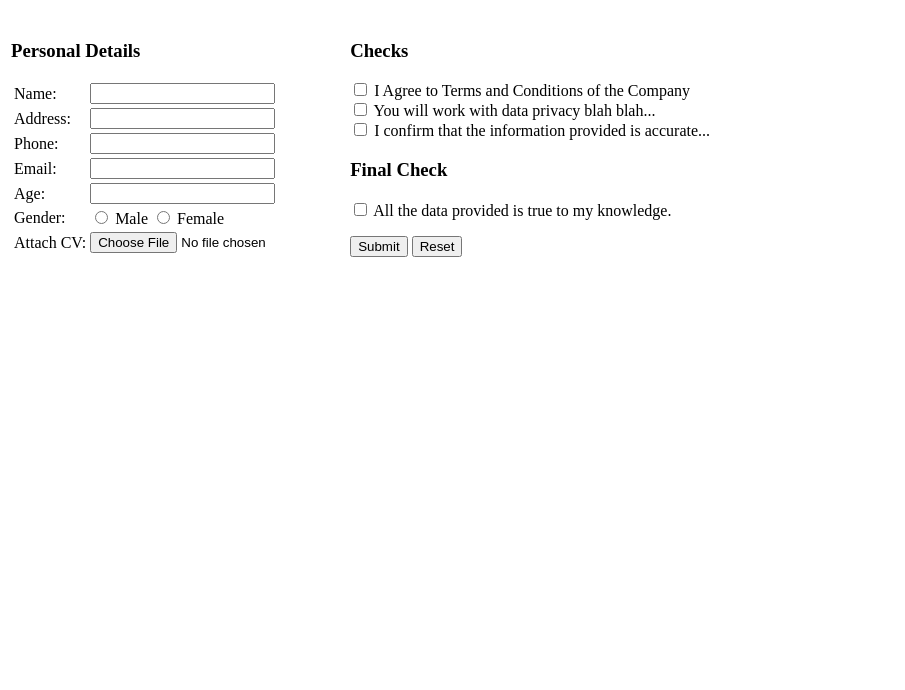
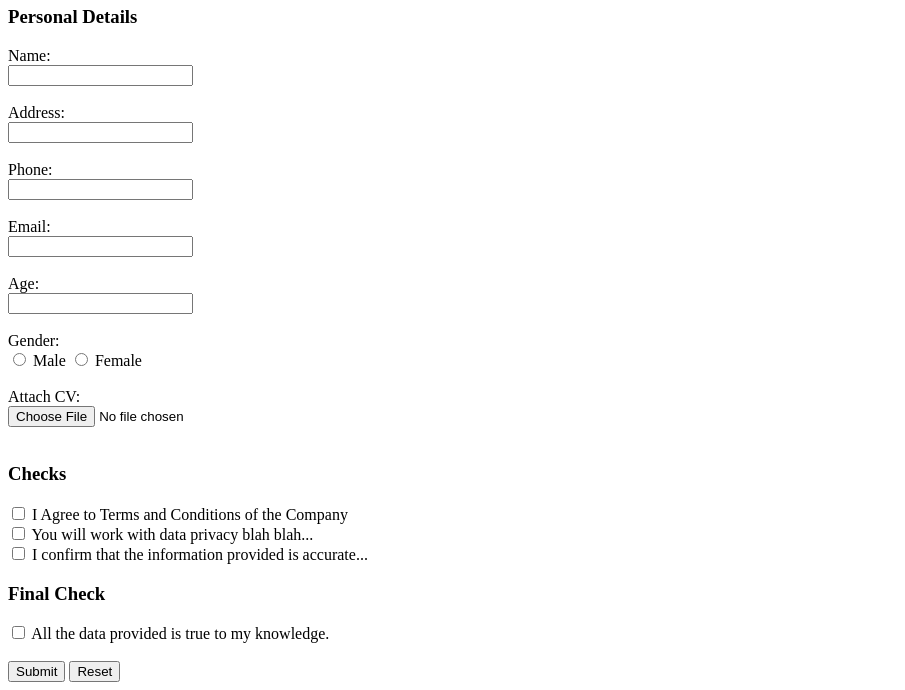
Before and after one commit to Akshtha-Kuparala/Project-2, a plain HTML site: page Index.html in a window 1280 px wide. Shown: the part 121-811 px from the top of the page, without its empty margins (0-905 px from the left). Drawn offline with Linux system fonts and the light colour scheme.

Commit message:
Update Index.html

```diff
--- a/Index.html
+++ b/Index.html
@@ -7,68 +7,54 @@
 </head>
 <body>
 
-<table>
-    <tr>
-        <td colspan="2" align="center">
+    <div align="center">
         <h1>Rock Your Life</h1>
         <h2>Application Form for Data Scientist Role</h2>
-        </td>
-    </tr>
-    <tr>
-        <td valign="top">
+    </div>
+
+    <div>
         <h3>Personal Details</h3>
-            <form>
-                <table>
-                    <tr>
-                        <td>Name:</td>
-                        <td><input type="text" name="name" required></td>
-                    </tr>
-                    <tr>
-                        <td>Address:</td>
-                        <td><input type="text" name="address" required></td>
-                    </tr>
-                    <tr>
-                        <td>Phone:</td>
-                        <td><input type="text" name="phone" required></td>
-                    </tr>
-                    <tr>
-                        <td>Email:</td>
-                        <td><input type="email" name="email" required></td>
-                    </tr>
-                    <tr>
-                        <td>Age:</td>
-                        <td><input type="number" name="age" min="18" required></td>
-                    </tr>
-                    <tr>
-                        <td>Gender:</td>
-                        <td>
+        <form action="#" method="POST" enctype="multipart/form-data">
+            <div>
+                <label for="name">Name:</label><br>
+                <input type="text" name="name" id="name" required><br><br>
+
+                <label for="address">Address:</label><br>
+                <input type="text" name="address" id="address" required><br><br>
+
+                <label for="phone">Phone:</label><br>
+                <input type="text" name="phone" id="phone" required><br><br>
+
+                <label for="email">Email:</label><br>
+                <input type="email" name="email" id="email" required><br><br>
+
+                <label for="age">Age:</label><br>
+                <input type="number" name="age" id="age" min="18" required><br><br>
+
+                <label>Gender:</label><br>
                 <input type="radio" name="gender" value="male" id="male" required> <label for="male">Male</label>
-                            <input type="radio" name="gender" value="female" id="female"> <label for="female">Female</label>
-                        </td>
-                    </tr>
-                    <tr>
-                        <td>Attach CV:</td>
-                        <td><input type="file" name="cv" accept=".pdf, .doc, .docx" required></td>
-                    </tr>
-                </table>
-        </td>
-        <td valign="top">
+                <input type="radio" name="gender" value="female" id="female"> <label for="female">Female</label><br><br>
+
+                <label for="cv">Attach CV:</label><br>
+                <input type="file" name="cv" id="cv" accept=".pdf, .doc, .docx" required><br><br>
+            </div>
+
             <h3>Checks</h3>
-                <p>
+            <div>
                 <input type="checkbox" name="terms" id="terms" required> <label for="terms">I Agree to Terms and Conditions of the Company</label><br>
                 <input type="checkbox" name="data" id="data" required> <label for="data">You will work with data privacy blah blah...</label><br>
                 <input type="checkbox" name="accuracy" id="accuracy" required> <label for="accuracy">I confirm that the information provided is accurate...</label><br>
-                </p>
+            </div>
+
             <h3>Final Check</h3>
-                <p>
-                    <input type="checkbox" name="knowledge" id="knowledge" required> <label for="knowledge">All the data provided is true to my knowledge.</label>
-                </p>
+            <div>
+                <input type="checkbox" name="knowledge" id="knowledge" required> <label for="knowledge">All the data provided is true to my knowledge.</label><br><br>
+            </div>
+
             <input type="submit" value="Submit">
             <input type="reset" value="Reset">
         </form>
-        </td>
-    </tr>
-</table>
+    </div>
 
 </body>
 </html>
```
Lines whose indentation alone changed are shown as unchanged.
